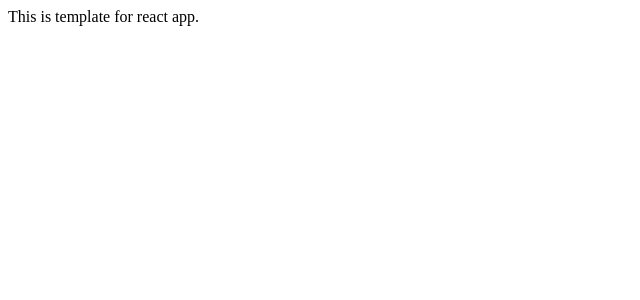
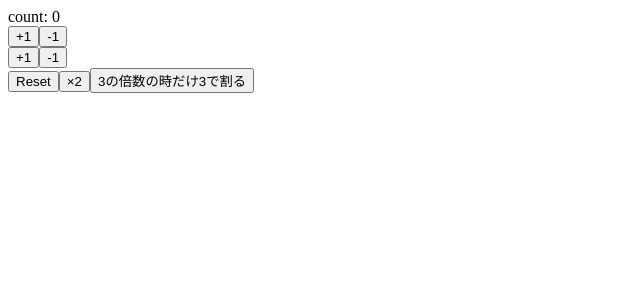
Before and after one commit to okayu8/react-hooks-101, a React (Create React App) app: page / in a window 1280 px wide. Shown: the top 300 px of the page, without its empty margins (0-640 px from the left). Built offline with nearby package versions, Linux system fonts and the light colour scheme.

Commit message:
my first React Hook with useState

```diff
--- a/src/App.js
+++ b/src/App.js
@@ -1,7 +1,36 @@
-import React from "react";
+import React, { useState } from "react";
 
 const App = () => {
-  return <div>This is template for react app.</div>;
+  const [count, setCount] = useState(0);
+  const increment = () => setCount(count + 1);
+  const decrement = () => setCount(count - 1);
+  const increment2 = () => setCount((previousCount) => previousCount + 1);
+  const decrement2 = () => setCount((previousCount) => previousCount - 1);
+  const reset = () => setCount(0);
+  const double = () => setCount(count * 2);
+  const divideThree = () =>
+    setCount((previousCount) =>
+      previousCount % 3 === 0 ? previousCount / 3 : previousCount
+    );
+
+  return (
+    <>
+      <div>count: {count}</div>
+      <div>
+        <button onClick={increment}>+1</button>
+        <button onClick={decrement}>-1</button>
+      </div>
+      <div>
+        <button onClick={increment2}>+1</button>
+        <button onClick={decrement2}>-1</button>
+      </div>
+      <div>
+        <button onClick={reset}>Reset</button>
+        <button onClick={double}>×2</button>
+        <button onClick={divideThree}>3の倍数の時だけ3で割る</button>
+      </div>
+    </>
+  );
 };
 
 export default App;
```
